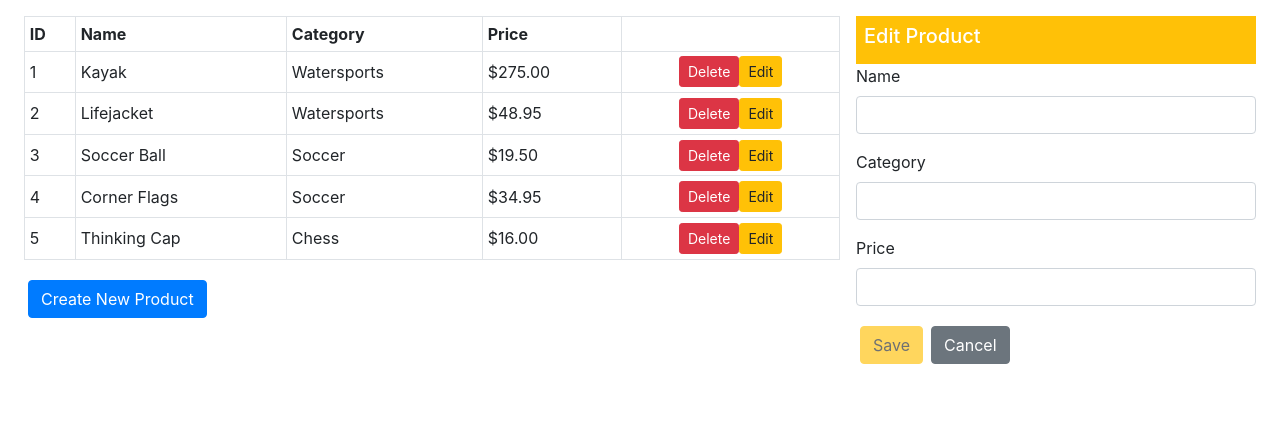
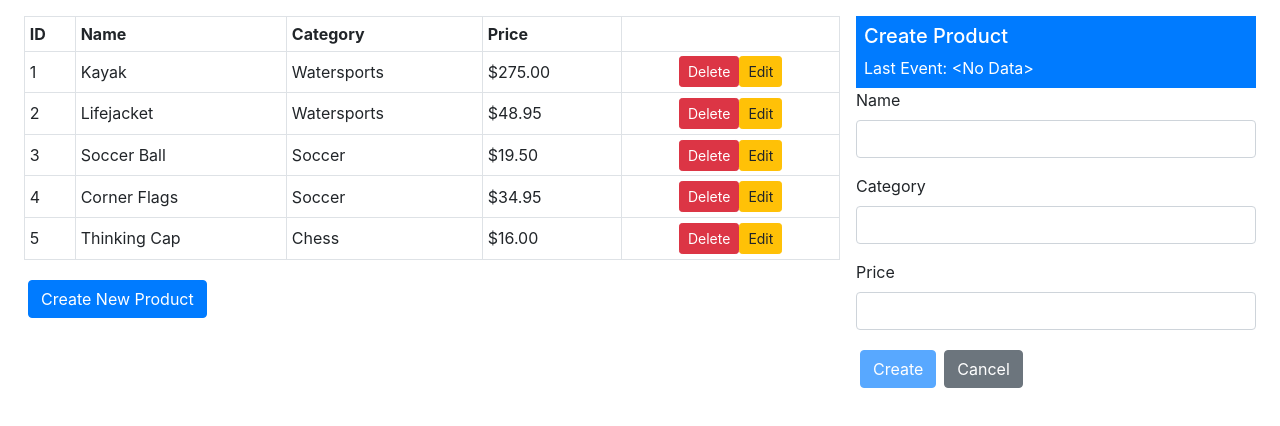
Before and after one commit to rhyegacillos/pro-angular-6, an Angular app: page / in a window 1280 px wide. Shown: the top 426 px of the page. Built offline with nearby package versions, Linux system fonts and the light colour scheme.

Commit message:
- Using the Async Pipe with Custom Pipes

```diff
--- a/src/app/core/form/form.component.html
+++ b/src/app/core/form/form.component.html
@@ -1,5 +1,6 @@
 <div class="bg-primary text-white p-2" [class.bg-warning]="editing">
   <h5>{{editing  ? "Edit" : "Create"}} Product</h5>
+  Last Event: {{ stateEvents | async | formatState }}
 </div>
 <form novalidate #form="ngForm" (ngSubmit)="submitForm(form)" (reset)="resetForm()" >
   <div class="form-group">
--- a/src/app/core/form/form.component.ts
+++ b/src/app/core/form/form.component.ts
@@ -1,8 +1,9 @@
-import { Component } from '@angular/core';
+import {Component, Inject} from '@angular/core';
 import {Product} from '../../model/product.model';
 import {Model} from '../../model/repository.model';
-import {MODES, SharedState} from '../sharedState.model';
+import {MODES, SHARED_STATE, SharedState} from '../sharedState.model';
 import {NgForm} from '@angular/forms';
+import {Observable} from 'rxjs';
 
 @Component({
   selector: 'app-form',
@@ -11,12 +12,17 @@ import {NgForm} from '@angular/forms';
 })
 export class FormComponent {
   product: Product = new Product();
+  editing = false;
+  // lastId: number;
 
-  constructor(private model: Model,
-              private state: SharedState) { }
-
-  get editing(): boolean {
-    return this.state.mode === MODES.EDIT;
+  constructor(private model: Model, @Inject(SHARED_STATE) private stateEvents: Observable<SharedState>) {
+    stateEvents.subscribe((update) => {
+      this.product = new Product();
+      if (update.id !== undefined) {
+        Object.assign(this.product, this.model.getProduct(update.id));
+      }
+      this.editing = update.mode === MODES.EDIT;
+    });
   }
 
   submitForm(form: NgForm) {
--- a/src/app/core/sharedState.model.ts
+++ b/src/app/core/sharedState.model.ts
@@ -1,8 +1,13 @@
+import {InjectionToken} from '@angular/core';
+
 export enum MODES {
   CREATE, EDIT
 }
 
 export class SharedState {
-  mode: MODES = MODES.EDIT;
-  id: number;
+
+  constructor(public mode: MODES, public id?: number) {}
+
 }
+
+export const SHARED_STATE = new InjectionToken('shared_state');
--- /dev/null
+++ b/src/app/core/state.pipe.ts
@@ -0,0 +1,21 @@
+import { Pipe, PipeTransform } from '@angular/core';
+import {Model} from '../model/repository.model';
+import {MODES, SharedState} from './sharedState.model';
+
+@Pipe({
+  name: 'formatState'
+})
+export class StatePipe implements PipeTransform {
+
+  constructor(private model: Model) {}
+
+  transform(value: any) {
+    if (value instanceof SharedState) {
+      const state = value as SharedState;
+      return MODES[state.mode] + (state.id !== undefined ? ` ${this.model.getProduct(state.id).name}` : '');
+    } else {
+      return '<No Data>';
+    }
+  }
+
+}
--- a/src/app/core/table/table.component.ts
+++ b/src/app/core/table/table.component.ts
@@ -1,7 +1,8 @@
-import { Component } from '@angular/core';
-import {MODES, SharedState} from '../sharedState.model';
+import {Component, Inject} from '@angular/core';
+import {MODES, SHARED_STATE, SharedState} from '../sharedState.model';
 import {Model} from '../../model/repository.model';
 import {Product} from '../../model/product.model';
+import {Observer} from 'rxjs';
 
 @Component({
   selector: 'app-table',
@@ -10,7 +11,7 @@ import {Product} from '../../model/product.model';
 })
 export class TableComponent {
 
-  constructor(private model: Model, private state: SharedState) { }
+  constructor(private model: Model, @Inject(SHARED_STATE) private observer: Observer<SharedState>) { }
 
   getProduct(key: number): Product {
     return this.model.getProduct(key);
@@ -25,13 +26,11 @@ export class TableComponent {
   }
 
   editProduct(key: number) {
-    this.state.id = key;
-    this.state.mode = MODES.EDIT;
+    this.observer.next(new SharedState(MODES.EDIT, key));
   }
 
   createProduct() {
-    this.state.id = undefined;
-    this.state.mode = MODES.CREATE;
+    this.observer.next(new SharedState(MODES.CREATE));
   }
 
 }
```
Also changed, not shown: src/app/core/core.module.ts (+5 -3 lines).
